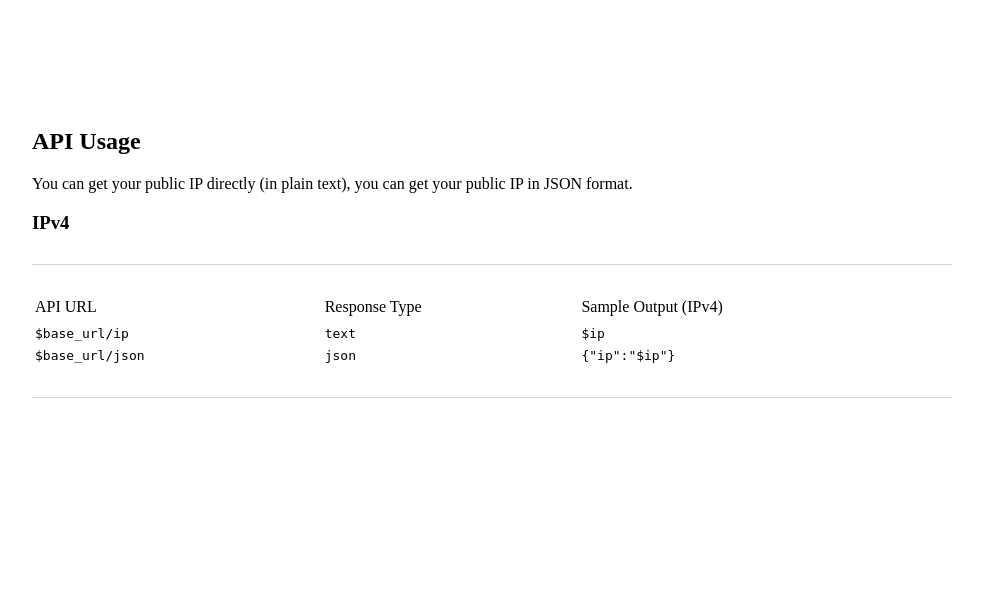
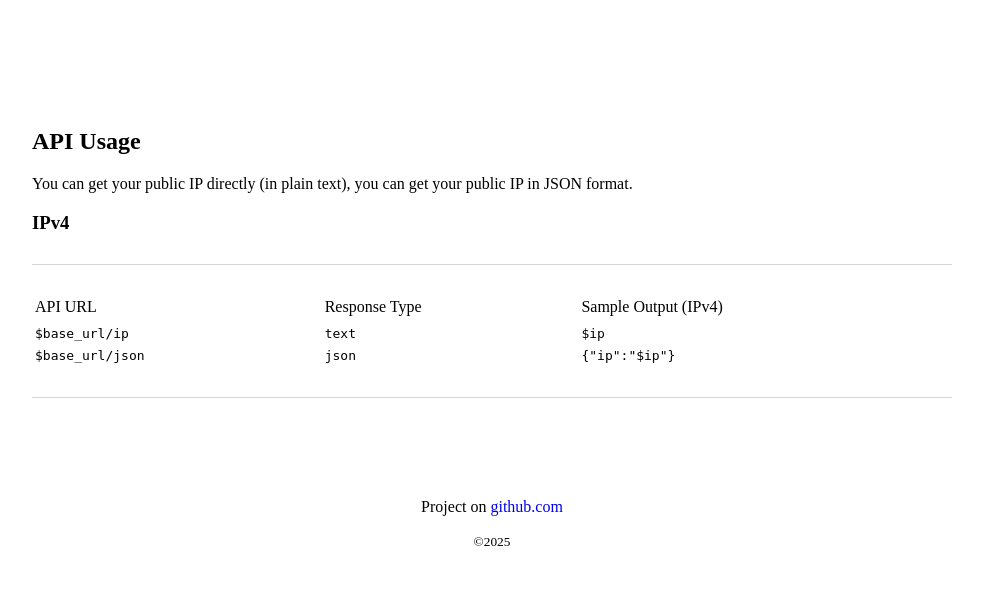
Before and after one commit to i-dea-by/simple_ip_service, a Python web app: template src/templates/main.html in a window 1280 px wide. Shown: the top 596 px of the page, without its empty margins (148-1131 px from the left). Run offline with Jinja, Linux system fonts and the light colour scheme; the template is opened without the code that fills it, so the values that code supplies are empty.

Commit message:
feat(ui): add footer

```diff
--- a/src/templates/main.html
+++ b/src/templates/main.html
@@ -8,8 +8,7 @@
   <meta name="yandex-verification" content="698a98ba74b41bae" />
   <link rel="icon" type="image/x-icon" href="favicon.ico">
 </head>
-<body>
-  <div class="content" style="position: relative; max-width: 920px; padding: 100px 0; margin-left: auto; margin-right: auto; width: auto;">
+<body style="position: relative; max-width: 920px; padding: 100px 0; margin-left: auto; margin-right: auto; width: auto;">
   <h2>API Usage</h2>
   <p>You can get your public IP directly (in plain text), you can get your public IP in JSON format.</p>
   <h3>IPv4</h3>
@@ -41,5 +40,11 @@
       </tbody>
     </table>
   </div>
+  <footer style="margin-top: 100px; text-align: center;">
+    <ul style="list-style: none; display: flex; align-items: center; justify-content: center; padding: 0">
+      <li style="margin: 0 10px;">Project on <a style="text-decoration: none;" href="https://github.com/i-dea-by/simple_ip_service">github.com</a></li>
+    </ul>
+    <p><small>©2025</small></p>
+  </footer>
 </body>
 </html>
```
Lines whose indentation alone changed are shown as unchanged.
